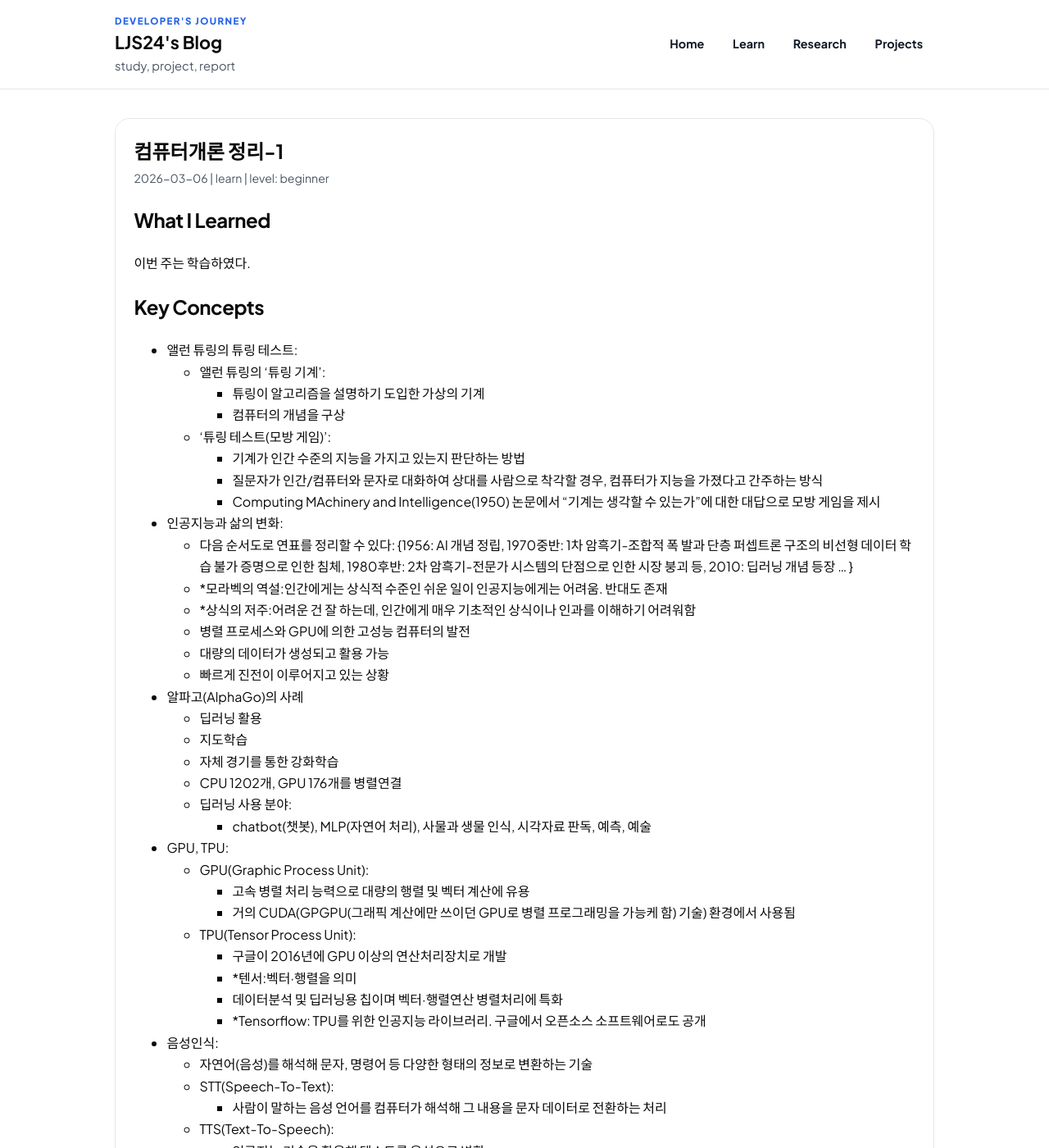
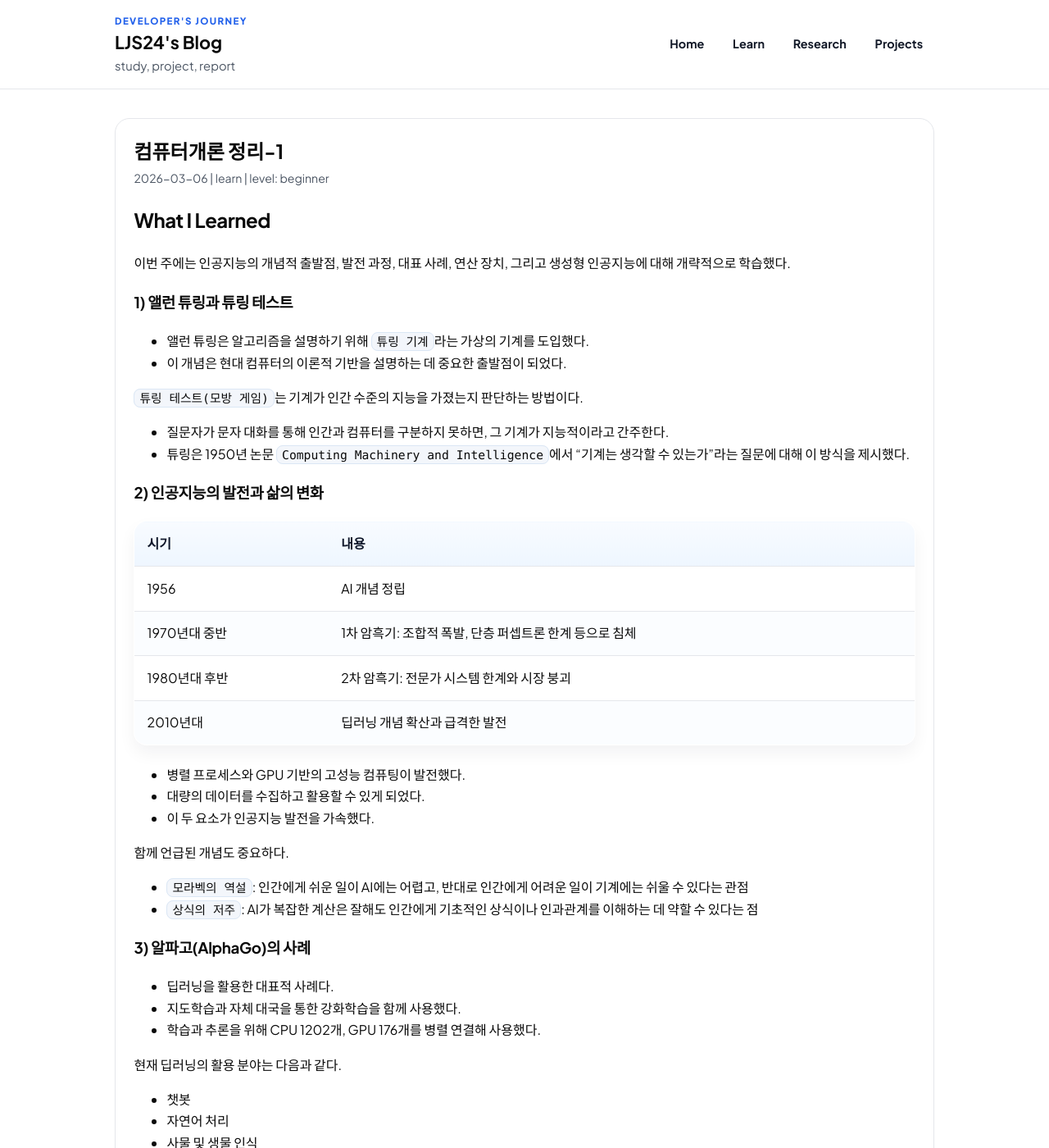
Before and after one commit to LJS24/LJS24.github.io, a Jekyll site: the page built from _posts/learn/2026-03-06-learning-note-컴퓨터개론.md, in a window 1280 px wide and 1400 px high. Shown: the whole window at 82% size. Built offline with Jekyll 4.4.1, drawn with Linux system fonts in a browser that asks for light colours; some of the changed text lies outside the part shown.

Commit message:
content update-learning note

```diff
--- a/_posts/learn/2026-03-06-learning-note-컴퓨터개론.md
+++ b/_posts/learn/2026-03-06-learning-note-컴퓨터개론.md
@@ -8,71 +9,94 @@ summary: "주간 학습내용 정리"
 ---
 
 ## What I Learned
-이번 주는 학습하였다.
+이번 주에는 인공지능의 개념적 출발점, 발전 과정, 대표 사례, 연산 장치, 그리고 생성형 인공지능에 대해 개략적으로 학습했다.
+
+### 1) 앨런 튜링과 튜링 테스트
+- 앨런 튜링은 알고리즘을 설명하기 위해 `튜링 기계`라는 가상의 기계를 도입했다.
+- 이 개념은 현대 컴퓨터의 이론적 기반을 설명하는 데 중요한 출발점이 되었다.
+
+`튜링 테스트(모방 게임)`는 기계가 인간 수준의 지능을 가졌는지 판단하는 방법이다.
+
+- 질문자가 문자 대화를 통해 인간과 컴퓨터를 구분하지 못하면, 그 기계가 지능적이라고 간주한다.
+- 튜링은 1950년 논문 `Computing Machinery and Intelligence`에서 "기계는 생각할 수 있는가"라는 질문에 대해 이 방식을 제시했다.
+
+### 2) 인공지능의 발전과 삶의 변화
+
+| 시기 | 내용 |
+|---|---|
+| 1956 | AI 개념 정립 |
+| 1970년대 중반 | 1차 암흑기: 조합적 폭발, 단층 퍼셉트론 한계 등으로 침체 |
+| 1980년대 후반 | 2차 암흑기: 전문가 시스템 한계와 시장 붕괴 |
+| 2010년대 | 딥러닝 개념 확산과 급격한 발전 |
+
+- 병렬 프로세스와 GPU 기반의 고성능 컴퓨팅이 발전했다.
+- 대량의 데이터를 수집하고 활용할 수 있게 되었다.
+- 이 두 요소가 인공지능 발전을 가속했다.
+
+함께 언급된 개념도 중요하다.
+
+- `모라벡의 역설`: 인간에게 쉬운 일이 AI에는 어렵고, 반대로 인간에게 어려운 일이 기계에는 쉬울 수 있다는 관점
+- `상식의 저주`: AI가 복잡한 계산은 잘해도 인간에게 기초적인 상식이나 인과관계를 이해하는 데 약할 수 있다는 점
+
+### 3) 알파고(AlphaGo)의 사례
+- 딥러닝을 활용한 대표적 사례다.
+- 지도학습과 자체 대국을 통한 강화학습을 함께 사용했다.
+- 학습과 추론을 위해 CPU 1202개, GPU 176개를 병렬 연결해 사용했다.
+
+현재 딥러닝의 활용 분야는 다음과 같다.
+
+- 챗봇
+- 자연어 처리
+- 사물 및 생물 인식
+- 시각 자료 판독
+- 예측
+- 예술
+
+### 4) GPU와 TPU
+
+| 장치 | 역할 | 특징 |
+|---|---|---|
+| GPU | 병렬 계산 장치 | 대량의 행렬, 벡터 계산에 유리 |
+| TPU | 텐서 연산 특화 장치 | 딥러닝과 데이터 분석에 최적화 |
+
+- `GPU(Graphics Processing Unit)`는 본래 그래픽 처리용이지만, 병렬 계산 능력 덕분에 AI 연산에도 널리 활용된다.
+- `CUDA`와 `GPGPU` 환경은 GPU를 범용 병렬 연산에 활용할 수 있게 한다.
+- `TPU(Tensor Processing Unit)`는 구글이 2016년에 개발한 연산 장치로, 벡터와 행렬 같은 텐서 연산에 특화되어 있다.
+- `TensorFlow`는 TPU 활용과도 밀접하게 연결되는 대표적인 인공지능 라이브러리다.
+
+### 5) 음성인식과 챗봇
+음성인식은 자연어 음성을 해석해 문자나 명령어 같은 정보로 변환하는 기술이다.
+
+- `STT(Speech-to-Text)`: 사람의 음성을 문자 데이터로 변환
+- `TTS(Text-to-Speech)`: 텍스트를 음성으로 변환
+
+챗봇은 인공지능 기반 의사소통 소프트웨어다.
+
+- 문자 대화를 통해 질문에 대한 답변이나 관련 정보를 제공한다.
+- 텍스트, 그래픽, 음성 등 다양한 형태로 사용자와 상호작용할 수 있다.
+
+### 6) 생성형 인공지능
+- 생성형 인공지능은 단순 분석을 넘어 새로운 콘텐츠를 생성하는 접근 방식이다.
+- 사용자와 대화할 수 있고, 텍스트, 이미지, 코드 등 다양한 결과물을 만들어낼 수 있다.
+- 개념적으로는 1990년대 후반의 `컴퓨팅 창의성` 분야와도 연결된다.
+
+맥킨지가 설명한 생성형 AI 가치사슬은 다음과 같이 정리할 수 있다.
+
+1. 서비스: 생성형 AI 활용을 위한 전문 서비스
+2. 애플리케이션: 특정 목적에 맞춘 B2B/B2C 제품
+3. Model Hub, MLOps: 모델 큐레이션, 배포, 관리 도구
+4. 파운데이션 모델: 생성형 AI의 기반이 되는 중심 모델
+5. 클라우드 플랫폼: 하드웨어 접근을 제공하는 실행 환경
+6. 컴퓨터 하드웨어: AI 가속 칩, NPU, 뉴로모픽 등
 
 ## Key Concepts
-- 앨런 튜링의 튜링 테스트:
-    - 앨런 튜링의 '튜링 기계':
-        - 튜링이 알고리즘을 설명하기 도입한 가상의 기계
-        - 컴퓨터의 개념을 구상
-    - '튜링 테스트(모방 게임)':
-        - 기계가 인간 수준의 지능을 가지고 있는지 판단하는 방법
-        -  질문자가 인간/컴퓨터와 문자로 대화하여 상대를 사람으로 착각할 경우, 컴퓨터가 지능을 가졌다고 간주하는 방식
-        - Computing MAchinery and Intelligence(1950) 논문에서 "기계는 생각할 수 있는가"에 대한 대답으로 모방 게임을 제시
-- 인공지능과 삶의 변화:
-    - 다음 순서도로 연표를 정리할 수 있다:
-        {1956: AI 개념 정립,
-        1970중반: 1차 암흑기-조합적 폭 발과 단층 퍼셉트론 구조의 비선형 데이터 학습 불가 증명으로 인한 침체,
-        1980후반: 2차 암흑기-전문가 시스템의 단점으로 인한 시장 붕괴 등,
-        2010: 딥러닝 개념 등장
-        ...
-        }
-    - *모라벡의 역설:인간에게는 상식적 수준인 쉬운 일이 인공지능에게는 어려움. 반대도 존재
-    - *상식의 저주:어려운 건 잘 하는데, 인간에게 매우 기초적인 상식이나 인과를 이해하기 어려워함
-    - 병렬 프로세스와 GPU에 의한 고성능 컴퓨터의 발전
-    - 대량의 데이터가 생성되고 활용 가능
-    - 빠르게 진전이 이루어지고 있는 상황
-- 알파고(AlphaGo)의 사례
-    - 딥러닝 활용
-    - 지도학습
-    - 자체 경기를 통한 강화학습
-    - CPU 1202개, GPU 176개를 병렬연결
-    - 딥러닝 사용 분야:
-        - chatbot(챗봇), MLP(자연어 처리), 사물과 생물 인식, 시각자료 판독, 예측, 예술
-- GPU, TPU:
-    - GPU(Graphic Process Unit):
-        - 고속 병렬 처리 능력으로 대량의 행렬 및 벡터 계산에 유용
-        - 거의 CUDA(GPGPU(그래픽 계산에만 쓰이던 GPU로 병렬 프로그래밍을 가능케 함) 기술) 환경에서 사용됨
-    - TPU(Tensor Process Unit):
-        - 구글이 2016년에 GPU 이상의 연산처리장치로 개발
-        - *텐서:벡터·행렬을 의미
-        - 데이터분석 및 딥러닝용 칩이며 벡터·행렬연산 병렬처리에 특화
-        - *Tensorflow: TPU를 위한 인공지능 라이브러리. 구글에서 오픈소스 소프트웨어로도 공개
-
-- 음성인식:
-    - 자연어(음성)를 해석해 문자, 명령어 등 다양한 형태의 정보로 변환하는 기술
-    - STT(Speech-To-Text):
-        - 사람이 말하는 음성 언어를 컴퓨터가 해석해 그 내용을 문자 데이터로 전환하는 처리
-    - TTS(Text-To-Speech):
-        - 인공지능 기술을 활용해 텍스트를 음성으로 변환
-
-- 챗봇:
-    - 인공지능 기반의 의사소통 소프트웨어
-    - 문자 대화를 통해 질문에 대한 답이나 연관 정보 등 제공
-    - 텍스트, 그래픽, 음성을 이용하여 사용자와 대화하듯 상호작용
-
-- 생성형 인공지능:
-    - 기본적으로 사용자와 대화가 가능
-    - 기존 데이터 가공 및 분석의 수준이 아닌, 새롭고 독창적인 컨텐츠를 생성하는 접근 방식
-    - 1990년대 후반 등장한 '컴퓨팅 창의성' 분야에 뿌리를 둠
-    - 맥킨지가 정의한 생성형 AI의 가치사슬:
-        - 서비스: 생성형 AI 활용을 위한 전문 지식 중심의 서비스 제공
-        - 어플리케이션: 특정 경우에 따라, 파운데이션 모델을 확대 적용 또는 미세 조정하여 사용하는 B2B, B2C 제품
-        - Model Hub, MLOps: 파운데이션 모델들을 큐레이팅, 호스트, 미세조정 및 관리하기 위한 도구
-        - 파운데이션 모델: 생성형 AI의 기반이 되는 중심 모델
-        - 클라우드 플랫폼: 컴퓨터 하드웨어로의 접근을 제공하는 플랫폼
-        - 컴퓨터 하드웨어: 모델의 훈련과 실행에 최적화된 AI 가속 칩(NPU(Neural Processing Unit, 신경망 처리 장치), 뉴모로픽(신경망 모방) 개발)
+- 튜링 기계와 튜링 테스트의 의미
+- 인공지능 발전 과정과 두 번의 AI 암흑기
+- 알파고를 통한 딥러닝과 강화학습 사례
+- GPU와 TPU의 역할 차이
+- 음성인식, 챗봇, 생성형 인공지능의 활용 범위
 ## p.s.
+이번 내용은 인공지능 개론 수준의 흐름 정리에 가깝고, 이후에는 세부 기술을 개별 주제로 나누어 더 구체적으로 정리할 예정이다.
 
 ## References
 - 강의교안(비공개)
```
Also changed, not shown: other parts of _posts/learn/2026-03-06-learning-note-컴퓨터개론.md (+1 -0 lines).
